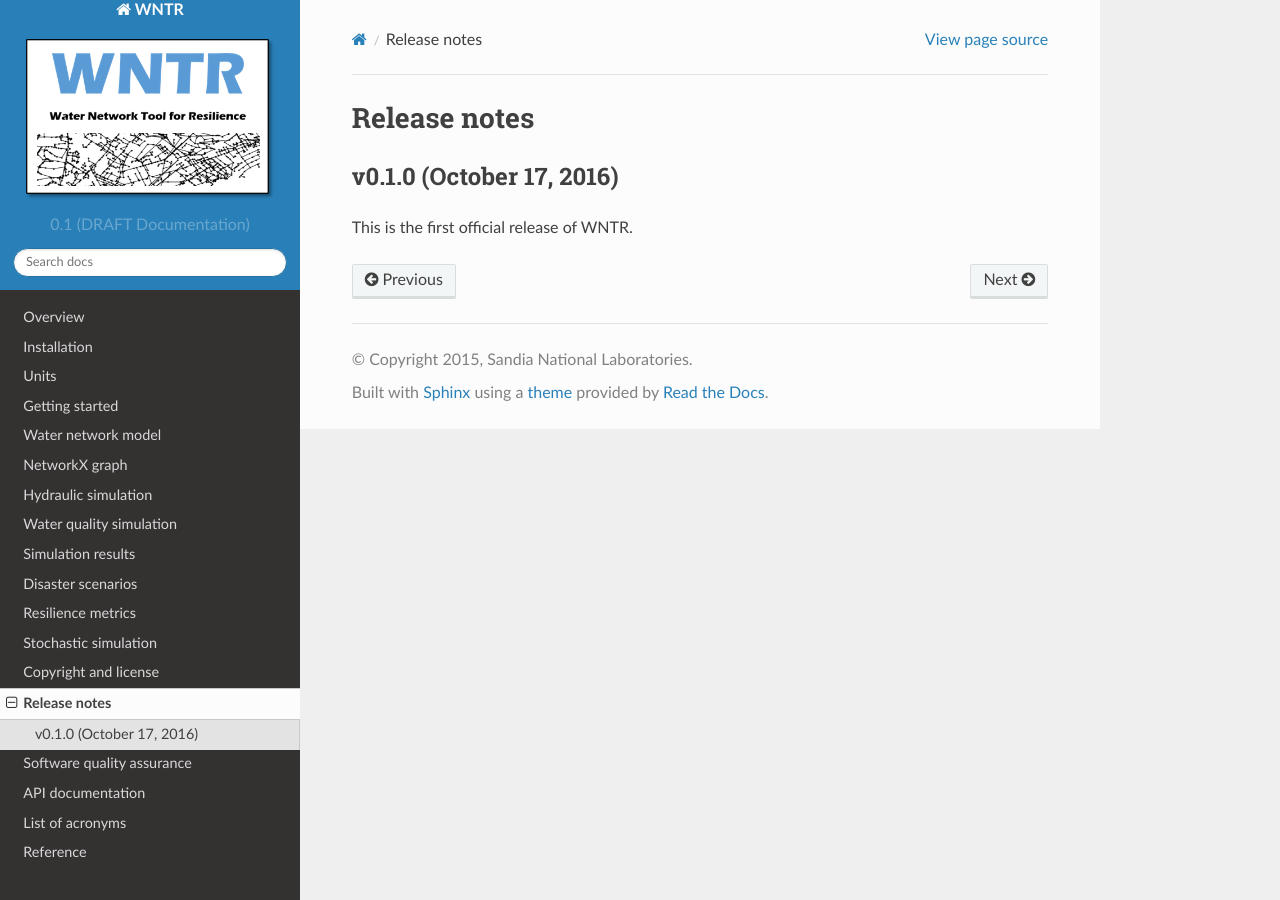
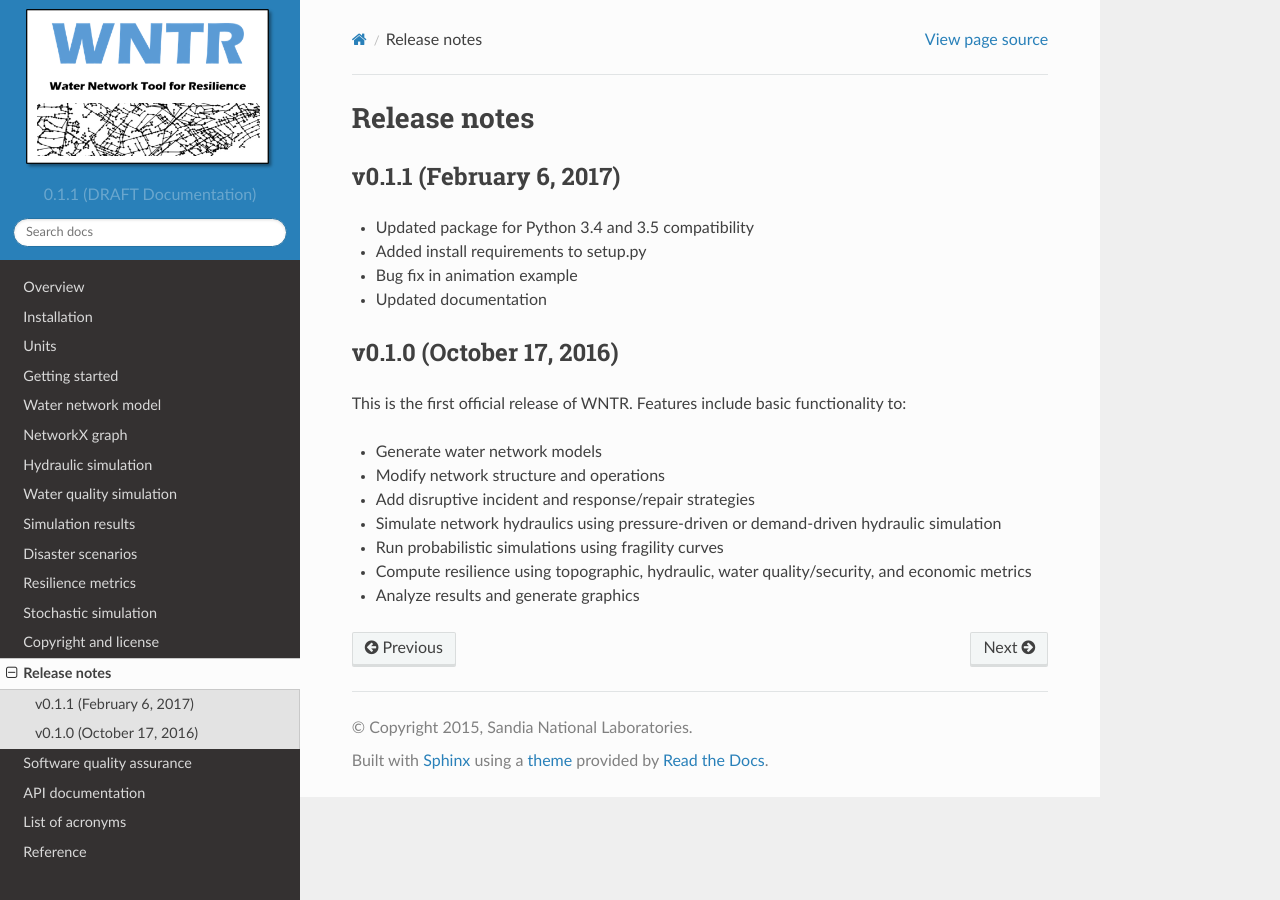
Before and after one commit to USEPA/WNTR, a Sphinx documentation site: the page built from documentation/whatsnew.rst, in a window 1280 px wide. Built offline with Sphinx 7.4.7 and the Read the Docs theme 2.0.0, drawn with Linux system fonts in a browser that asks for light colours.

Commit message:
Updated version number, added release notes.

```diff
--- a/documentation/conf.py
+++ b/documentation/conf.py
@@ -74,9 +74,9 @@
 # built documents.
 #
 # The short X.Y version.
-version = '0.1 (DRAFT Documentation)'
+version = '0.1.1 (DRAFT Documentation)'
 # The full version, including alpha/beta/rc tags.
-release = '0.1 (DRAFT Documentation)'
+release = '0.1.1 (DRAFT Documentation)'
 
 # The language for content autogenerated by Sphinx. Refer to documentation
 # for a list of supported languages.
--- a/documentation/whatsnew.rst
+++ b/documentation/whatsnew.rst
@@ -1,4 +1,6 @@
 Release notes
 ================
 
+.. include:: whatsnew/v0.1.1.rst
+
 .. include:: whatsnew/v0.1.0.rst
--- a/documentation/whatsnew/v0.1.0.rst
+++ b/documentation/whatsnew/v0.1.0.rst
@@ -4,3 +4,12 @@
 -------------------------------
 
 This is the first official release of WNTR.
+Features include basic functionality to:
+
+* Generate water network models
+* Modify network structure and operations
+* Add disruptive incident and response/repair strategies
+* Simulate network hydraulics using pressure-driven or demand-driven hydraulic simulation
+* Run probabilistic simulations using fragility curves
+* Compute resilience using topographic, hydraulic, water quality/security, and economic metrics
+* Analyze results and generate graphics
--- /dev/null
+++ b/documentation/whatsnew/v0.1.1.rst
@@ -0,0 +1,9 @@
+.. _whatsnew_0110:
+
+v0.1.1 (February 6, 2017)
+-------------------------------
+
+* Updated package for Python 3.4 and 3.5 compatibility
+* Added install requirements to setup.py
+* Bug fix in animation example
+* Updated documentation
--- a/setup.py
+++ b/setup.py
@@ -2,7 +2,7 @@
 from distutils.core import Extension
 
 DISTNAME = 'wntr'
-VERSION = '0.1'
+VERSION = '0.1.1'
 PACKAGES = find_packages()
 EXTENSIONS = []
 DESCRIPTION = 'Water Network Tool for Resilience'
--- a/wntr/__init__.py
+++ b/wntr/__init__.py
@@ -5,7 +5,7 @@
 from wntr import scenario
 from wntr import utils
 
-__version__ = '0.1'
+__version__ = '0.1.1'
 
 __copyright__ = """Copyright 2015 Sandia Corporation.
 Under the terms of Contract DE-AC04-94AL85000 with Sandia Corporation,
```
